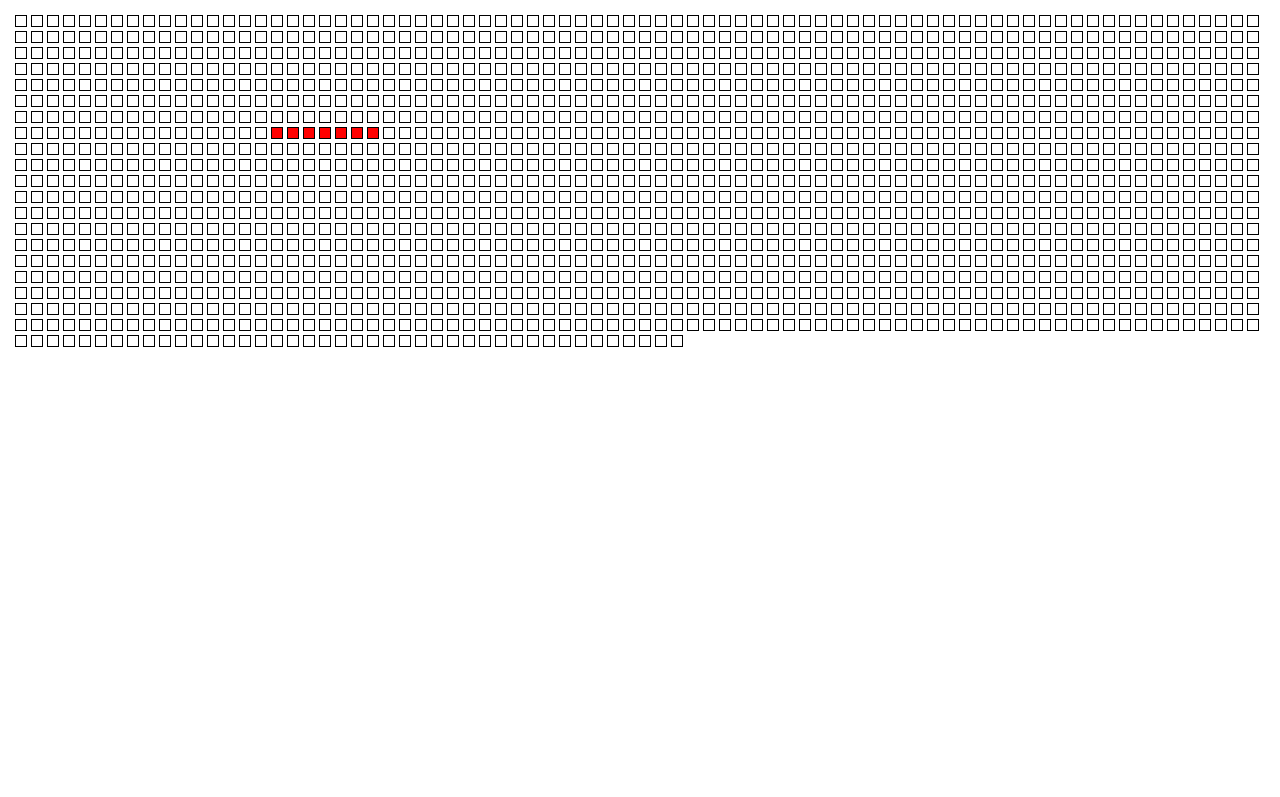
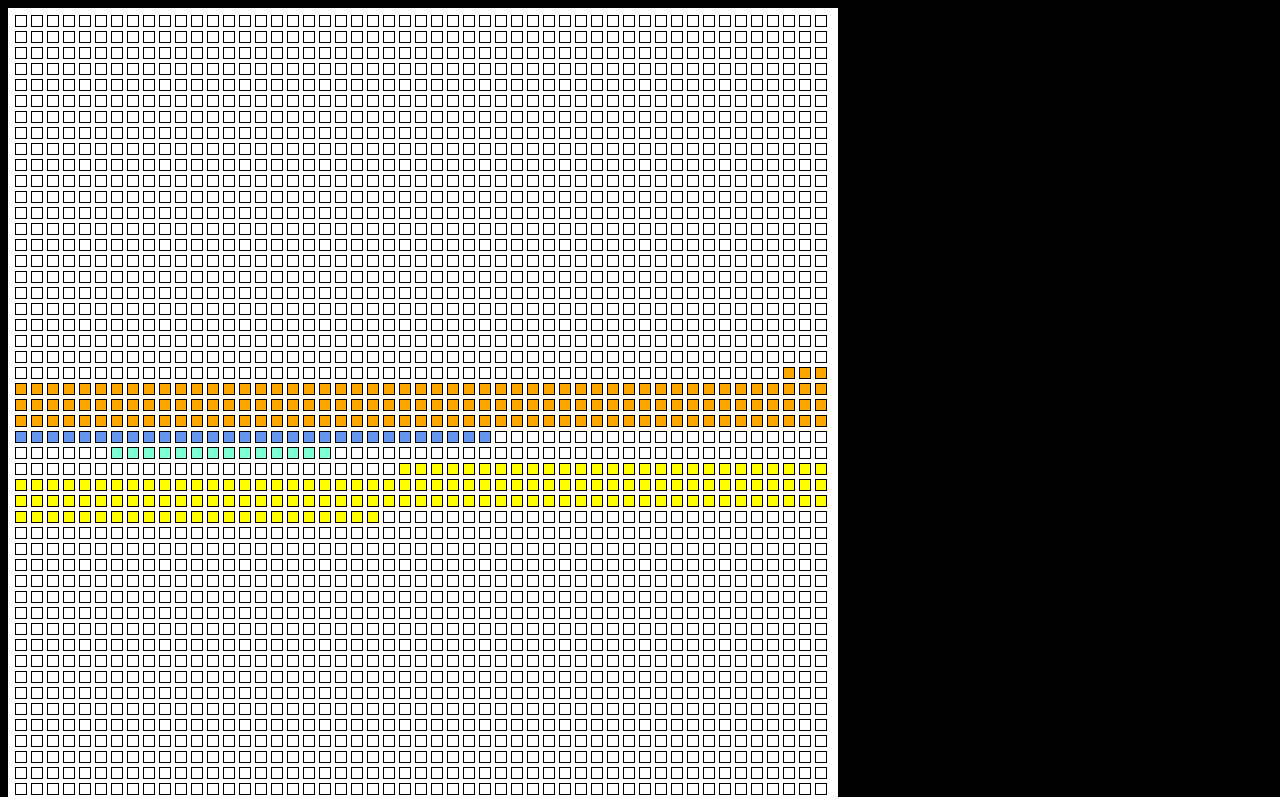
Before and after one commit to ca11ado/calendar, a Vue app: page / in a window 1280 px wide. Shown: the top 797 px of the page. Built offline with nearby package versions, Linux system fonts and the light colour scheme.

Commit message:
add colors

```diff
--- a/src/App.vue
+++ b/src/App.vue
@@ -2,7 +2,7 @@
   <div :class="$style.root">
     <x-calendar
       :date-from="new Date('03.25.1989')"
-      :date-to="new Date('12.01.2019')"
+      :date-to="new Date('03.25.2069')"
       date-interval="week"
     />
   </div>
--- a/src/components/x-calendar/x-calendar.vue
+++ b/src/components/x-calendar/x-calendar.vue
@@ -1,5 +1,5 @@
 <template>
-  <div :class="$style.root">
+  <div :class="[$style.root, $style.yearInWeeksPerRow]">
     <x-cubic
       v-for="{ id, title, color, hasMargin } in cubics"
       :key="id"
@@ -12,9 +12,11 @@
 </template>
 
 <script>
+import db from '../../db';
 import capitalize from 'lodash/capitalize';
 import moment from 'moment';
 import XCubic from 'blocks/x-cubic/x-cubic.vue';
+import { getRandomColor } from 'utils/color';
 
 const intervalsValue = interval => ['none', 'week', 'day', 'year'].includes(interval);
 
@@ -57,14 +59,15 @@ export default {
     };
   },
   mounted() {
-    setTimeout(() => {
+    const color = 'blue';
+    db.forEach((event) => {
       this.addEvent(
-        new Date('01.01.2000'),
-        new Date('03.01.2000'),
-        'red',
-        'Пробное событие',
+        new Date(event.dateFrom),
+        new Date(event.dateTo),
+        getRandomColor(),
+        event.title,
       );
-    }, 2000);
+    });
   },
   methods: {
     addEvent(dateFrom, dateTo, color, title, tags, description) {
@@ -96,11 +99,25 @@ export default {
 };
 </script>
 
+<style>
+  body {
+    background: black;
+  }
+</style>
+
 <style module>
   .root {
+    background: white;
     display: flex;
     flex-wrap: wrap;
     padding: 5px;
     justify-content: flex-start;
+    max-width: 820px;
+  }
+
+  .yearInWeeksPerRow > div {
+    width: 10px;
+    height: 10px;
+    /* flex: 1 0 calc(2.6% - 10px); */
   }
 </style>
--- /dev/null
+++ b/src/db.js
@@ -0,0 +1,31 @@
+export default [
+  {
+    id: 1,
+    dateFrom: '01.25.2017',
+    dateTo: '01.01.2020',
+    tags: ['work'],
+    title: 'Lamoda',
+    description: 'Working in Lamoda',
+  }, {
+    jd: 2,
+    dateFrom: '10.01.2015',
+    dateTo: '01.09.2016',
+    tags: ['work'],
+    title: '2Gis',
+    description: 'Working in 2Gis',
+  }, {
+    jd: 3,
+    dateFrom: '03.01.2014',
+    dateTo: '04.01.2015',
+    tags: ['work'],
+    title: 'Funstreams.tv',
+    description: 'Working in funstreams.tv',
+  }, {
+    jd: 4,
+    dateFrom: '09.01.2011',
+    dateTo: '09.01.2014',
+    tags: ['work'],
+    title: 'ГБОУ ЦО №429 "Соколиная гора"',
+    description: 'Working in school',
+  },
+];
--- /dev/null
+++ b/src/utils/color.js
@@ -0,0 +1,44 @@
+function getRandomInt(max) {
+  return Math.floor(Math.random() * Math.floor(max));
+}
+
+const colors = [
+  'blue',
+  'red',
+  'yellow',
+  'green',
+  'gray',
+  'orange',
+  'purple',
+  'aqua',
+  'antiqueWhite',
+  'aquamarine',
+  'cadetBlue',
+  'cornflowerblue',
+  'brown',
+  'darkslategrey',
+  'dodgerblue',
+  'goldenrod',
+  'hotpink',
+  'lemonchiffon',
+  'magenta',
+  'peachpuff',
+  'teal',
+];
+
+const pickedColors = [];
+
+export const getRandomColor = () => {
+  if (colors.length === pickedColors.length) throw new Error('not enough colors');
+
+  const getColor = () => {
+    const index = getRandomInt(colors.length);
+    const color = colors[index];
+
+    return pickedColors.includes(color)
+      ? getColor()
+      : pickedColors.push(color) && color;
+  };
+
+  return getColor();
+};
```
